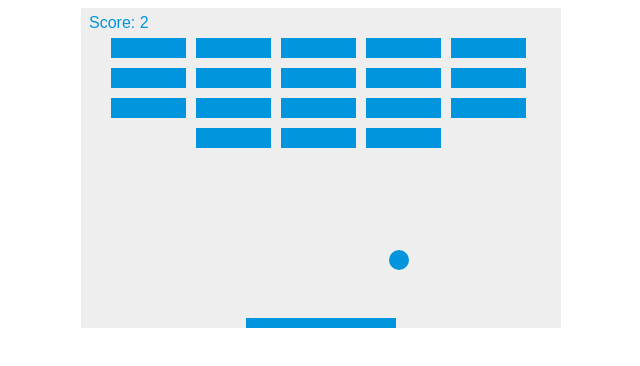
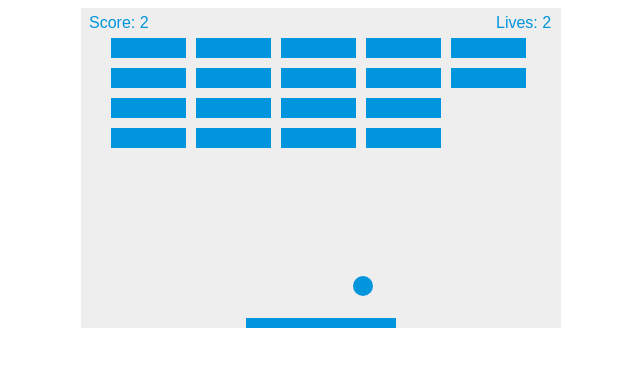
Before and after one commit to n-ckr-ch-rds-n/breakout, a plain HTML site: page index.html in a window 1280 px wide. Shown: the whole page, without its empty margins (319-959 px from the left). Drawn offline with Linux system fonts and the light colour scheme.

Commit message:
added lives and requestAnimationFrame to draw function

```diff
--- a/index.html
+++ b/index.html
@@ -30,6 +30,8 @@ var brickHeight = 20;
 var brickPadding = 10;
 var brickOffsetTop = 30;
 var brickOffsetLeft = 30;
+var lives = 3;
+
 
 var bricks = [];
 for(var c=0; c<brickColumnCount; c++) {
@@ -93,6 +95,12 @@ function drawScore() {
   ctx.fillText("Score: "+score, 8, 20);
 }
 
+function drawLives() {
+  ctx.font = "16px Arial";
+  ctx.fillStyle = "#0095DD";
+  ctx.fillText("Lives: "+lives, canvas.width-65, 20);
+}
+
 function drawBall() {
     ctx.beginPath();
     ctx.arc(x, y, ballRadius, 0, Math.PI*2);
@@ -132,6 +140,7 @@ function draw() {
     drawBall();
     drawPaddle();
     drawScore();
+    drawLives();
     collisionDetection();
 
     if(x + dx > canvas.width-ballRadius || x + dx < ballRadius) {
@@ -145,8 +154,18 @@ function draw() {
           dy = -dy;
         }
         else {
-          alert("GAME OVER");
-          document.location.reload();
+          lives--;
+          if(!lives) {
+            alert("GAME OVER");
+            document.location.reload();
+          }
+          else {
+            x = canvas.width/2;
+            y = canvas.height-30;
+            dx = 3;
+            dy = -3;
+            paddleX = (canvas.width-paddleWidth)/2;
+          }
         }
     }
 
@@ -159,9 +178,11 @@ function draw() {
 
     x += dx;
     y += dy;
+
+    requestAnimationFrame(draw);
 }
 
-setInterval(draw, 10);
+draw();
 
 </script>
 
```
